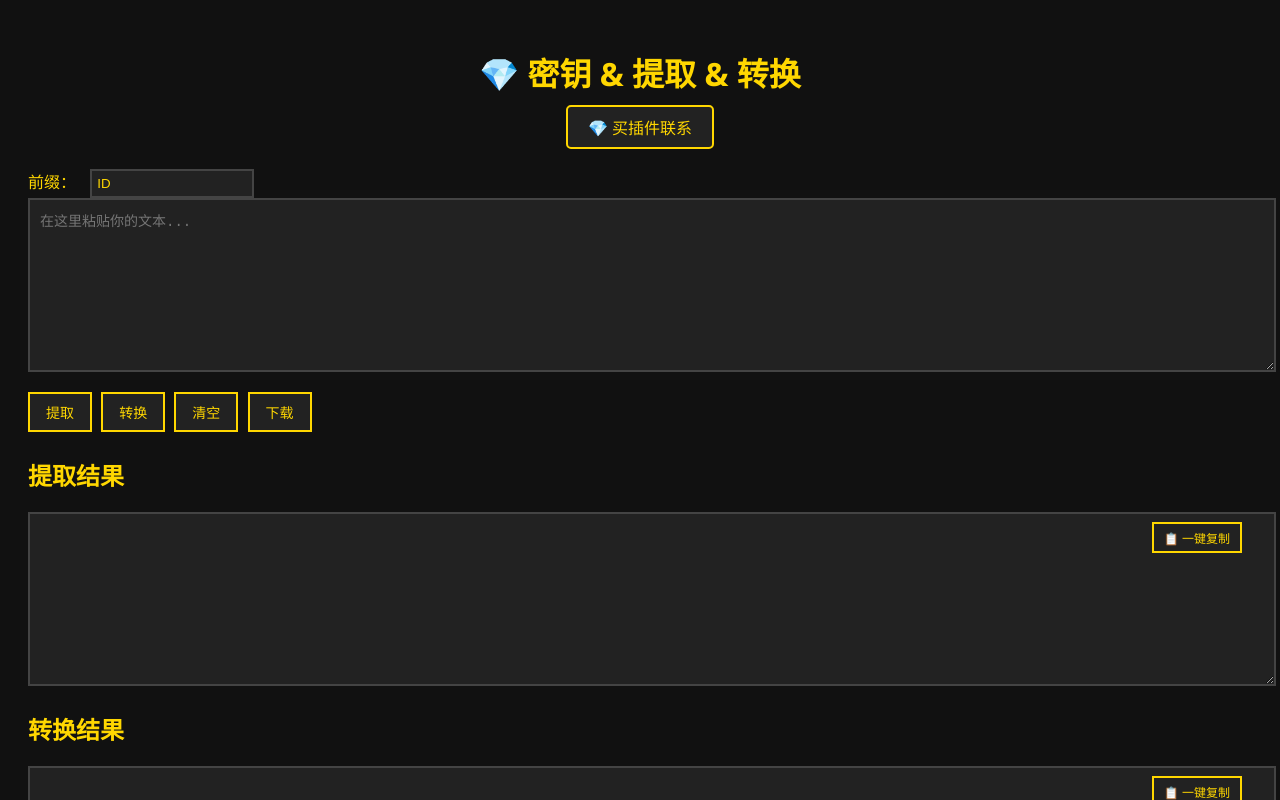
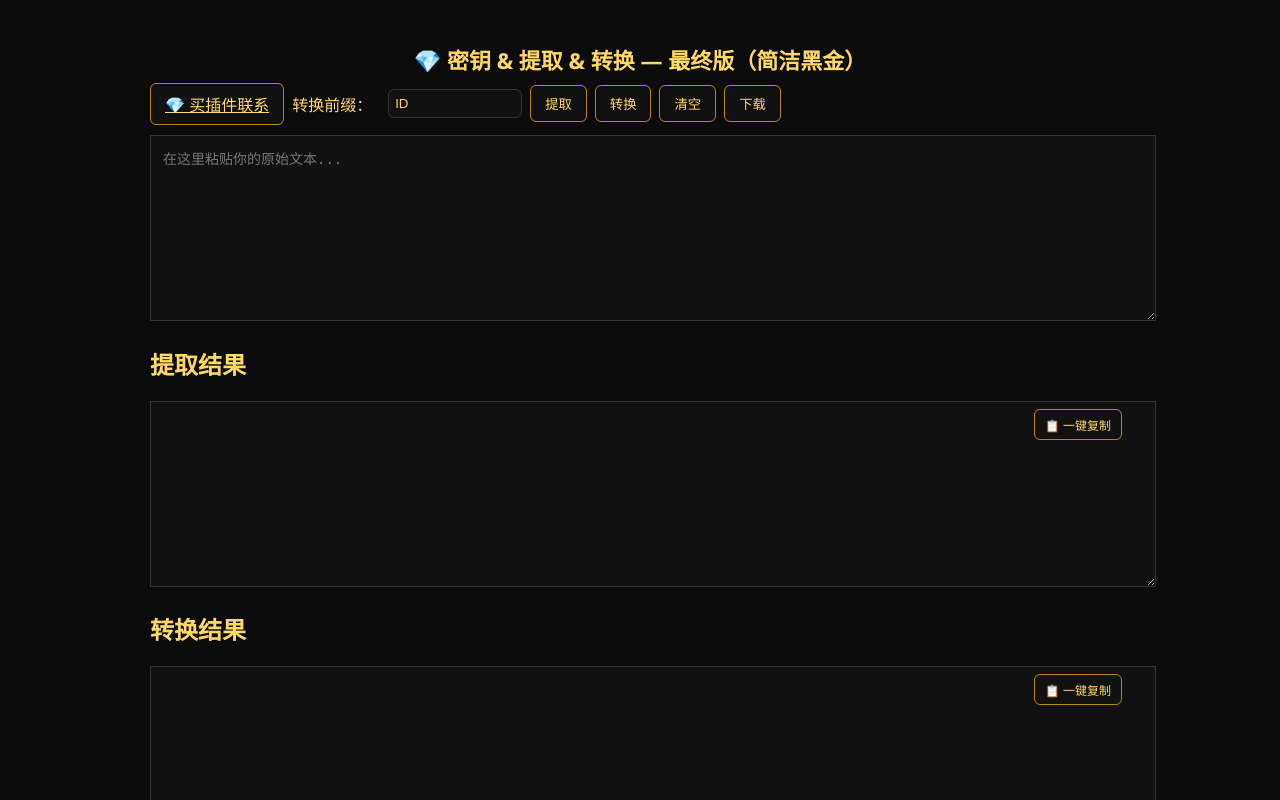
Before and after one commit to skmcgm-lab/idtools, a plain HTML site: page idtools/index.html in a window 1280 px wide. Both pictures are taken after a click on the button "提取". Shown: the top 800 px of the page. Drawn offline with Linux system fonts and the light colour scheme.

Commit message:
Update index.html

```diff
--- a/idtools/index.html
+++ b/idtools/index.html
@@ -1,133 +1,111 @@
 <!DOCTYPE html>
 <html lang="zh-CN">
 <head>
-<meta charset="UTF-8">
-<meta name="viewport" content="width=device-width, initial-scale=1.0">
-<title>💎 密钥 & 提取 & 转换</title>
+<meta charset="utf-8" />
+<meta name="viewport" content="width=device-width,initial-scale=1" />
+<title>💎 密钥 & 提取 & 转换 — 最终版</title>
 <style>
-    body {
-        background-color: #111;
-        color: #ffd700;
-        font-family: 'Segoe UI', Tahoma, Geneva, Verdana, sans-serif;
-        padding: 20px;
-    }
-    h1 {
-        text-align: center;
-        font-size: 2em;
-        margin-bottom: 10px;
-    }
-    .contact-btn {
-        display: block;
-        margin: 0 auto 20px auto;
-        background-color: #222;
-        color: #ffd700;
-        border: 2px solid #ffd700;
-        padding: 8px 20px;
-        font-size: 16px;
-        cursor: pointer;
-        transition: 0.2s;
-        text-decoration: none;
-        text-align: center;
-        width: fit-content;
-        border-radius: 5px;
-    }
-    .contact-btn:hover {
-        background-color: #ffd700;
-        color: #111;
-    }
-    textarea {
-        width: 100%;
-        height: 150px;
-        background-color: #222;
-        color: #ffd700;
-        border: 2px solid #444;
-        padding: 10px;
-        resize: vertical;
-        font-family: monospace;
-        font-size: 14px;
-    }
-    .result-container {
-        position: relative;
-        margin-top: 10px;
-    }
-    .btn {
-        background-color: #222;
-        color: #ffd700;
-        border: 2px solid #ffd700;
-        padding: 8px 16px;
-        margin: 5px 5px 5px 0;
-        cursor: pointer;
-        font-size: 14px;
-        transition: 0.2s;
-    }
-    .btn:hover {
-        background-color: #ffd700;
-        color: #111;
-    }
-    .copy-btn {
-        position: absolute;
-        top: 5px;
-        right: 5px;
-        font-size: 12px;
-        padding: 5px 10px;
-    }
-    .prefix-input {
-        width: 150px;
-        margin-left: 10px;
-        padding: 5px;
-        background-color: #222;
-        color: #ffd700;
-        border: 2px solid #444;
-    }
+  body { background:#0b0b0b; color:#ffd966; font-family: "Segoe UI", Tahoma, Geneva, Verdana, sans-serif; padding:20px; }
+  h1 { text-align:center; margin-bottom:8px; font-size:22px; }
+  .container{max-width:980px;margin:0 auto;}
+  .controls{display:flex;gap:8px;flex-wrap:wrap;margin-bottom:10px;align-items:center;}
+  textarea{width:100%;height:160px;background:#111;border:1px solid #333;color:#ffd966;padding:12px;font-family:monospace;font-size:14px;resize:vertical;}
+  .btn{background:#111;border:1px solid #b88a00;color:#ffd966;padding:8px 14px;border-radius:6px;cursor:pointer;}
+  .btn:hover{background:#b88a00;color:#0b0b0b;box-shadow:0 6px 18px rgba(184,138,0,0.18);}
+  .copy-btn{position:absolute;right:8px;top:8px;padding:6px 10px;font-size:12px}
+  .result-wrap{position:relative;margin-bottom:18px;}
+  label{margin-right:8px}
+  .prefix-input{width:120px;padding:6px;background:#111;border:1px solid #333;color:#ffd966;border-radius:6px;}
+  footer{margin-top:18px;font-size:13px;color:#bfbfbf;text-align:center;}
+  .note{font-size:13px;color:#e6c86b}
 </style>
 </head>
 <body>
-<h1>💎 密钥 & 提取 & 转换</h1>
+<div class="container">
+  <h1>💎 密钥 & 提取 & 转换 — 最终版（简洁黑金）</h1>
 
-<!-- 新增按钮 -->
-<a class="contact-btn" href="https://qm.qq.com/q/3a2BdBptwA" target="_blank">💎 买插件联系</a>
-
-<label for="prefix">前缀：</label>
-<input type="text" id="prefix" class="prefix-input" value="ID">
-
-<textarea id="inputText" placeholder="在这里粘贴你的文本..."></textarea>
-
-<div style="margin-top:10px;">
+  <div class="controls">
+    <a class="btn" href="https://qm.qq.com/q/3a2BdBptwA" target="_blank">💎 买插件联系</a>
+    <label for="prefix">转换前缀：</label>
+    <input id="prefix" class="prefix-input" value="ID" />
     <button class="btn" onclick="extract()">提取</button>
     <button class="btn" onclick="convert()">转换</button>
     <button class="btn" onclick="clearAll()">清空</button>
     <button class="btn" onclick="downloadResult()">下载</button>
   </div>
 
+  <textarea id="inputText" placeholder="在这里粘贴你的原始文本..."></textarea>
+
   <h2>提取结果</h2>
-<div class="result-container">
+  <div class="result-wrap">
     <button class="btn copy-btn" onclick="copyResult('extracted')">📋 一键复制</button>
     <textarea id="extracted" readonly></textarea>
   </div>
 
   <h2>转换结果</h2>
-<div class="result-container">
+  <div class="result-wrap">
     <button class="btn copy-btn" onclick="copyResult('converted')">📋 一键复制</button>
     <textarea id="converted" readonly></textarea>
   </div>
 
+  <p class="note">说明：支持多种输入格式（ID:.. Pass:.. / 15-12345678 token / 序号,ID,token / JSON / 账号：ID 密钥：token / 以及 + / / : = 等分隔），自动去重、还原 "\n" 为换行并排序。</p>
+
+  <footer>生成器 · 版本：最终版（动态编号：1-99 两位、100+ 三位）</footer>
+</div>
+
 <script>
 function extract() {
-    const text = document.getElementById('inputText').value;
-    const idRegex1 = /ID\s*:\s*(\S+)[\r\n]+Pass:\s*(\S+)/g;
-    const idRegex2 = /^\s*(\d+[-]\d+)\s+(\S+)/gm;
-    const idRegex3 = /^\s*\d+\s+(\d+[-]\d+)\s+(\S+)/gm;
-    let match;
+  const raw = document.getElementById('inputText').value || '';
+  // restore escaped \n, remove \r
+  const text = raw.replace(/\r/g,'').replace(/\\n/g,'\n');
+
+  const patterns = [
+    /ID\s*:\s*(\S+)[\r\n]+Pass:\s*(\S+)/g,
+    /^\s*(\d+-\d+)\s+(\S+)/gm,
+    /^\s*\d+\s+(\d+-\d+)\s+(\S+)/gm,
+    /^\s*\d{4},(\d+-\d+),(\S+)/gm,
+    /(\d+-\d+):(\S+)/gm,
+    /(\d+-\d+)=(\S+)/gm,
+    /账号[:：]\s*(\d+-\d+)[\s,，]+(?:密钥|token|pass)[:：]?\s*(\S+)/gi,
+    /"id"\s*:\s*"(\d+-\d+)"\s*,\s*"token"\s*:\s*"(\S+?)"/gi,
+    /(\d+-\d+)\+(\S+)/gm,
+    /(\d+-\d+)\/(\S+)/gm
+  ];
+
   let results = [];
-
-    [idRegex1, idRegex2, idRegex3].forEach(regex => {
-        while ((match = regex.exec(text)) !== null) {
-            results.push(`${match[1]} ${match[2]}`);
+  patterns.forEach(regex=>{
+    let m;
+    while ((m = regex.exec(text)) !== null) {
+      // m[1] id, m[2] token (if present)
+      if (m[1] && m[2]) {
+        results.push((m[1] + ' ' + m[2]).trim());
+      }
     }
   });
 
+  // Also try to capture lines that already look like "id token" separated by whitespace
+  const lines = text.split(/\n+/).map(l => l.trim()).filter(l => l);
+  lines.forEach(line=>{
+    const m = line.match(/^(\d+-\d+)\s+(\S+)/);
+    if (m) results.push(m[1] + ' ' + m[2]);
+  });
+
+  // normalize: trim, dedupe, remove empty, sort
+  results = results.map(r=>r.trim()).filter(r=>r);
+  results = Array.from(new Set(results));
+  results.sort((a,b)=>a.localeCompare(b,'zh'));
+
   document.getElementById('extracted').value = results.join('\n');
-    document.getElementById('converted').value = ''; // 清空转换结果
+  document.getElementById('converted').value = '';
+}
+
+function padNumberCustom(n){
+  // n is 1-based index
+  if (n < 100) {
+    return String(n).padStart(2,'0');
+  } else {
+    return String(n).padStart(3,'0');
+  }
 }
 
 function convert() {
@@ -136,13 +114,15 @@ function convert() {
     alert('请先提取数据！');
     return;
   }
-    const lines = extracted.split('\n');
+  const lines = extracted.split(/\n+/);
   const prefix = document.getElementById('prefix').value || 'ID';
   const converted = lines.map((line, idx) => {
-        const [id, token] = line.split(' ');
-        let num = idx + 1;
-        let numStr = num < 100 ? String(num).padStart(2,'0') : String(num).padStart(3,'0');
-        return `${prefix}${numStr},${id},${token}`;
+    const parts = line.trim().split(/\s+/);
+    const id = parts[0] || '';
+    const token = parts.slice(1).join(' ') || '';
+    const n = idx + 1;
+    const num = padNumberCustom(n);
+    return `${prefix}${num},${id},${token}`;
   }).join('\n');
   document.getElementById('converted').value = converted;
 }
@@ -154,10 +134,10 @@ function clearAll() {
 }
 
 function copyResult(id) {
-    const textarea = document.getElementById(id);
-    textarea.select();
+  const ta = document.getElementById(id);
+  ta.select();
   document.execCommand('copy');
-    alert('✅ 已复制！');
+  alert('✅ 已复制到剪贴板');
 }
 
 function downloadResult() {
@@ -173,7 +153,7 @@ function downloadResult() {
     alert('没有内容可以下载！');
     return;
   }
-    const blob = new Blob([content], {type: 'text/plain;charset=utf-8'});
+  const blob = new Blob([content], {type:'text/plain;charset=utf-8'});
   const link = document.createElement('a');
   link.href = URL.createObjectURL(blob);
   link.download = filename;
```
Lines whose indentation alone changed are shown as unchanged.
